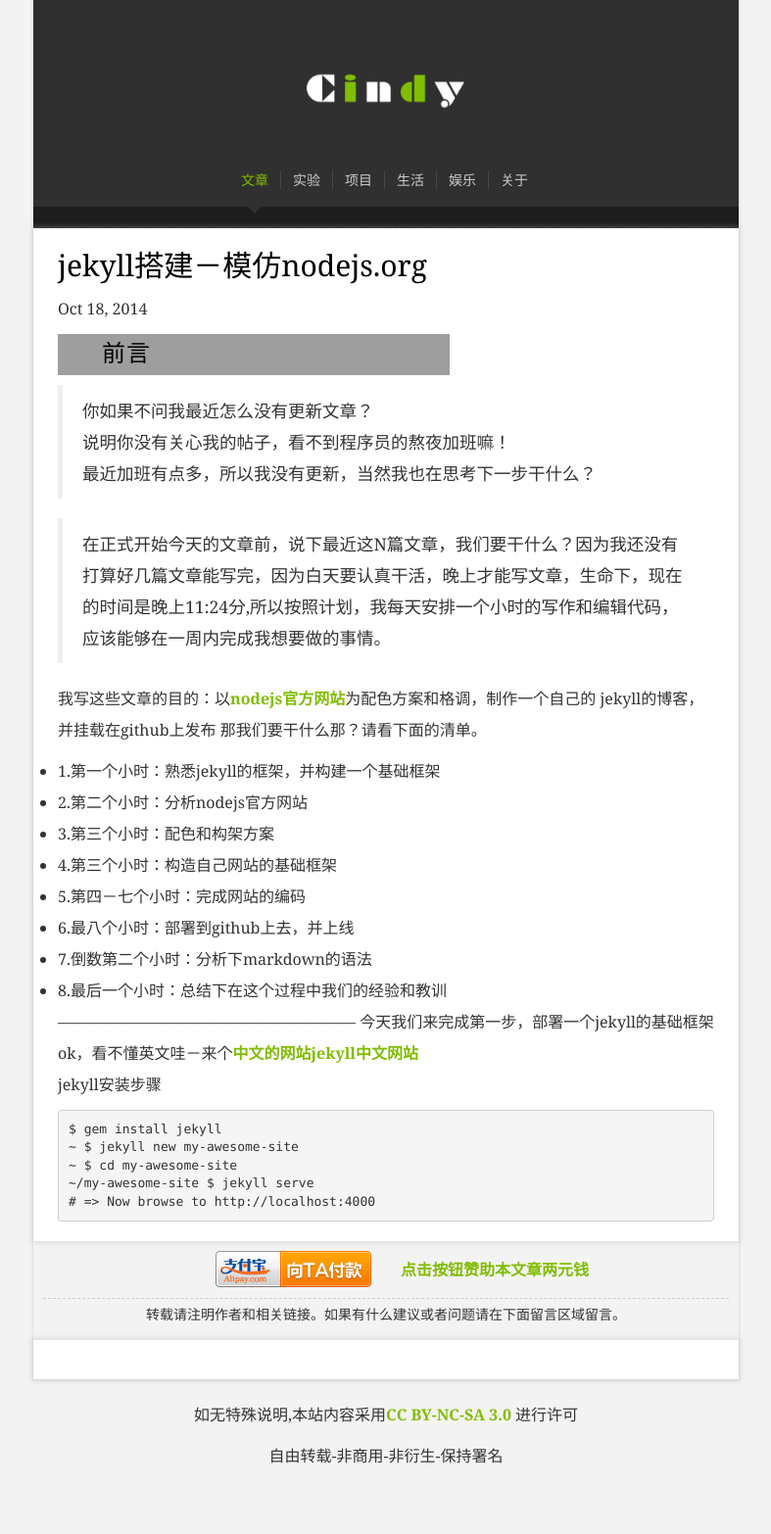
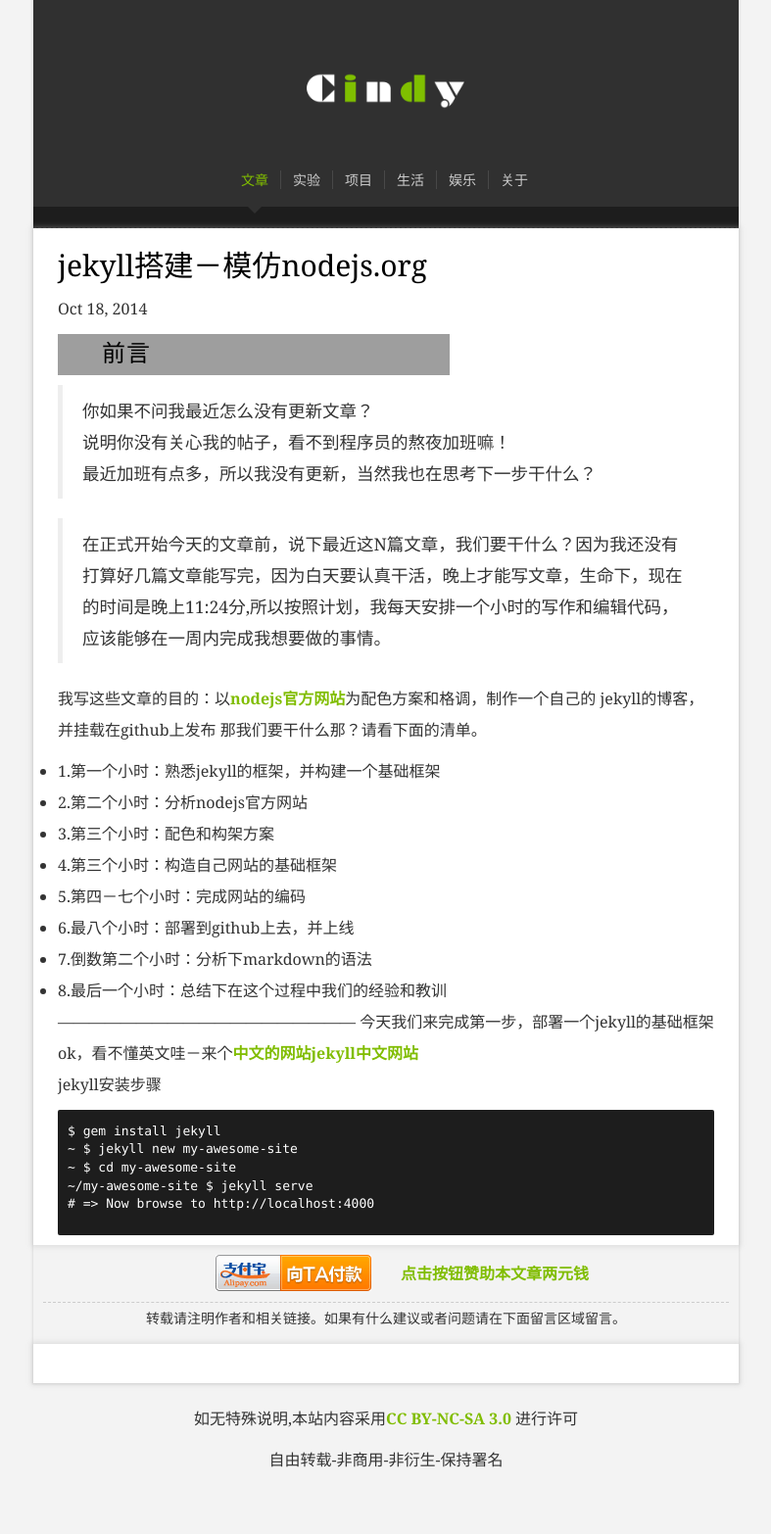
Before and after one commit to icindy/icindy.github.io, a Jekyll site: the page built from _posts/2014-10-18-one-step-jekyll-imitate-nodejsorg.markdown, in a window 1280 px wide. Shown: the whole page at 98% size, without its empty margins (246-1033 px from the left). Built offline with Jekyll 4.4.1, drawn with Linux system fonts in a browser that asks for light colours; nearby versions of some CDN libraries; comment, search, counter and statistics services are not loaded; grey boxes are pictures that could not be loaded.

Commit message:
endhighlight
endhighlight

````diff
--- a/_posts/2014-10-18-one-step-jekyll-imitate-nodejsorg.markdown
+++ b/_posts/2014-10-18-one-step-jekyll-imitate-nodejsorg.markdown
@@ -33,10 +33,10 @@ ok，看不懂英文哇－来个[中文的网站jekyll中文网站](http://jekyl
 
 jekyll安装步骤
 
-```base
+{% highlight base %}
 $ gem install jekyll
 ~ $ jekyll new my-awesome-site
 ~ $ cd my-awesome-site
 ~/my-awesome-site $ jekyll serve
 # => Now browse to http://localhost:4000
-```
+{% endhighlight %}
````
